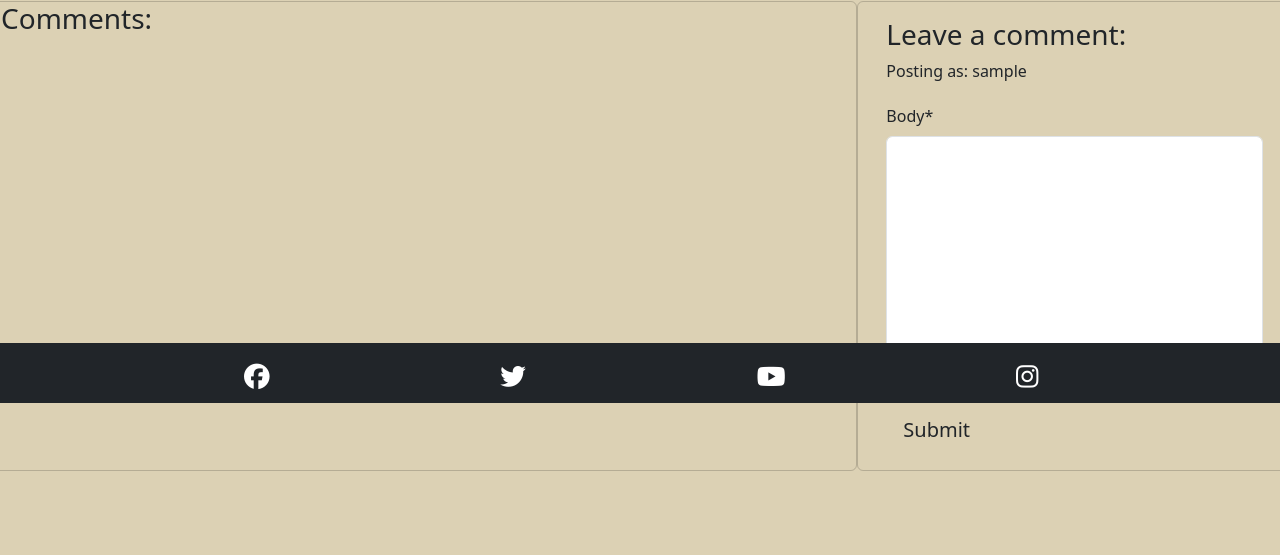
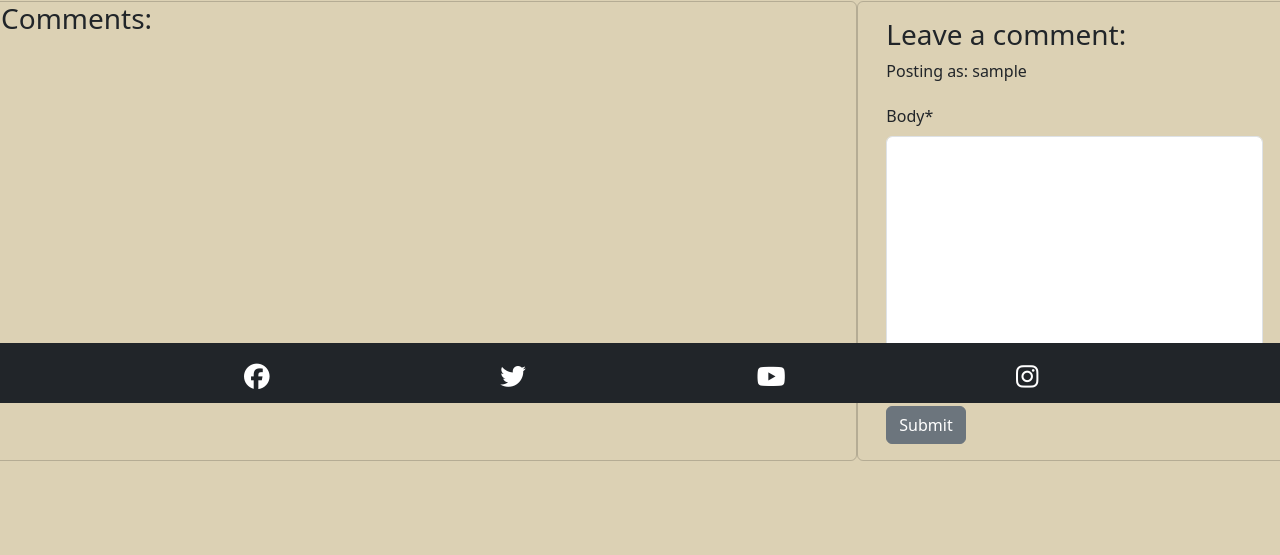
Before and after one commit to Jem212Mac/the-gabby-gourmand, a Django app: template blog/templates/blog/food_detail.html in a window 1280 px wide. Shown: the part 397-952 px from the top of the page. After the commit the page ends 858 px from the top, so only its background shows below. Run offline with Django 4.2, Linux system fonts and the light colour scheme; the template is opened without the code that fills it: values that come from a table or form of the project are taken from there, others are empty; the visitor is signed in with stand-in values (Sample User, id 1); some libraries are stand-ins or nearby versions; some web fonts are replaced.

Commit message:
fix: Restyle buttons for submitting comments and editing or deleting comments

```diff
--- a/blog/templates/blog/cocktail_detail.html
+++ b/blog/templates/blog/cocktail_detail.html
@@ -87,9 +87,9 @@
           </p>
           {% endif %}
             {% if user.is_authenticated and comment.author == user %}
-            <button class="btn btn-delete"
+            <button class="btn btn-delete btn-danger"
               comment_id="{{ comment.id }}">Delete</button>
-            <button class="btn btn-edit"
+            <button class="btn btn-edit btn-secondary"
               comment_id="{{ comment.id }}">Edit</button>
             {% endif %}
         </div>
@@ -108,7 +108,7 @@
             {{ comment_form | crispy }}
             {% csrf_token %}
             <button id="submitButton" type="submit"
-              class="btn btn-signup btn-lg">Submit</button>
+              class="btn btn-secondary">Submit</button>
           </form>
           {% else %}
           <p>Log in to leave a comment</p>
--- a/blog/templates/blog/food_detail.html
+++ b/blog/templates/blog/food_detail.html
@@ -89,9 +89,9 @@
           </p>
           {% endif %}
             {% if user.is_authenticated and comment.author == user %}
-            <button class="btn btn-delete"
+            <button class="btn btn-delete btn-danger"
               comment_id="{{ comment.id }}">Delete</button>
-            <button class="btn btn-edit"
+            <button class="btn btn-edit btn-secondary"
               comment_id="{{ comment.id }}">Edit</button>
             {% endif %}
         </div>
@@ -110,7 +110,7 @@
             {{ comment_form | crispy }}
             {% csrf_token %}
             <button id="submitButton" type="submit"
-              class="btn btn-signup btn-lg">Submit</button>
+              class="btn btn-secondary">Submit</button>
           </form>
           {% else %}
           <p>Log in to leave a comment</p>
--- a/gabbygourmand/settings.py
+++ b/gabbygourmand/settings.py
@@ -28,7 +28,7 @@ TEMPLATES_DIR = os.path.join(BASE_DIR, 'templates')
 SECRET_KEY = os.environ.get("SECRET_KEY")
 
 # SECURITY WARNING: don't run with debug turned on in production!
-DEBUG = True
+DEBUG = False
 
 ALLOWED_HOSTS = ['8000-jem212mac-thegabbygourm-hkesneuoxc2.ws-eu111.gitpod.io','.herokuapp.com']
 
```
